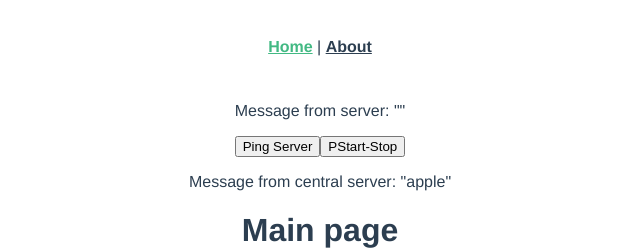
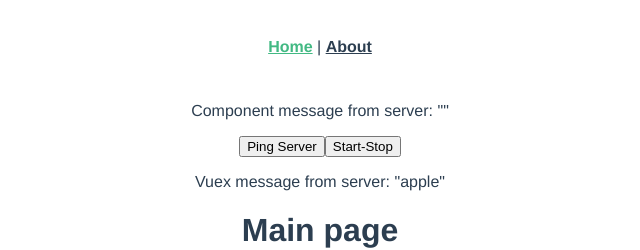
Before and after one commit to happyt/gf-viewer, a Vue app: page / in a window 1280 px wide. Shown: the top 250 px of the page, without its empty margins (320-960 px from the left). Built offline with nearby package versions, Linux system fonts and the light colour scheme; no server answers; what vue-socket.io would draw is missing.

Commit message:
Simple strings version

```diff
--- a/src/components/CentralSocket.vue
+++ b/src/components/CentralSocket.vue
@@ -1,7 +1,7 @@
 <template>
   <div>
     <p v-if="isConnected" >Central connection to the server!</p>
-    <p>Message from central server: "{{centralMessage}}"</p>
+    <p>Vuex message from server: "{{centralMessage}}"</p>
   </div>
 </template>
 <script>
@@ -12,7 +12,7 @@ export default {
   },
     computed: {
       isConnected() {
-        return this.$store.getters.madeOne
+        return this.$store.getters.oneConnected
       },
       centralMessage() {
         return this.$store.getters.oneMessage
--- a/src/components/PingSocket.vue
+++ b/src/components/PingSocket.vue
@@ -1,14 +1,18 @@
 <template>
   <div>
     <p v-if="isConnected">We're connected to the server!</p>
-    <p>Message from server: "{{socketMessage}}"</p>
+    <p>Component message from server: "{{socketMessage}}"</p>
     <button @click="pingServer()">Ping Server</button>
-    <button @click="pingStartStop()">PStart-Stop</button>
+    <button @click="pingStartStop()">Start-Stop</button>
   </div>
 </template>
 
 <script>
+const MESS = 'messageChannel'
+const CMND = 'commandChannel'
+
 export default {
+
   data() {
     return {
       isConnected: false,
@@ -19,7 +23,8 @@ export default {
   sockets: {
     connect() {
       // Fired when the socket connects.
-      console.log("connected")
+      console.log("component connected")
+      this.$socket.emit(MESS, 'component connected')
       this.isConnected = true;
     },
 
@@ -37,11 +42,11 @@ export default {
   methods: {
     pingServer() {
       // Send the "pingServer" event to the server.
-      this.$socket.emit('centralChannel', 'PING!')
+      this.$socket.emit(MESS, 'PING!')
     },
     pingStartStop() {
       // Send the "pingServer" event to the server.
-      this.$socket.emit('centralChannel', 'PINGo')
+      this.$socket.emit(CMND, 'PINGo')
     }
   }
 }
--- a/src/store.js
+++ b/src/store.js
@@ -7,14 +7,16 @@ const api = "https://jsonplaceholder.typicode.com/users";
 const UPDATE_USERS = "UPDATE_USERS";
 const SET_LOADING = "SET_LOADING";
 
+const MESS = 'messageChannel'
+
 Vue.use(Vuex);
 
 export default new Vuex.Store({
   state: {
     loading: false,
     time: "1234",
-    madeConnection: false,
-    theMessage: 'apple',
+    centralConnection: false,
+    centralMessage: 'apple',
     players: [
       { name: "fred", hole: 1, score: -4, update: "2345" },
       { name: "jim", hole: 1, score: -3, update: "2345" },
@@ -23,39 +25,42 @@ export default new Vuex.Store({
     ]
   },
   mutations: {
-    [UPDATE_USERS](state, users) {
-      console.log("update players", users);
-      state.players = users;
-      console.log('state', state);
+    UPDATE_USERS(state, users) {
+      console.log("update players", users)
+      state.players = users
+      console.log('state', state)
     },
-    [SET_LOADING](state, loading) {
+    SET_LOADING(state, loading) {
       state.loading = loading;
     },
     SOCKET_CONNECT(state) {
-      console.log('central')
-      state.madeConnection = true;
+      console.log('central connected')
+      state.centralConnection = true
+      this._vm.$socket.emit(MESS, 'central connected')
     },
 
     SOCKET_DISCONNECT(state) {
-      state.madeConnection = false;
+      state.centralConnection = false;
     },
 
     SOCKET_MESSAGECHANNEL(state, message) {
-      state.theMessage = message
+      console.log("YYYY: ", message[0])
+      state.centralMessage = message
     },
-    SOCKET_CENTRALCHANNEL(state, message) {
-      state.theMessage = message
+    SOCKET_COMMANDCHANNEL(state, message) {
+      console.log("XXXX: ", message[0])
+      state.centralMessage = message
     }
   },
   getters: {
     players(state) {
       return state.players;
     },
-    madeOne(state) {
-      return state.madeConnection;
+    oneConnected(state) {
+      return state.centralConnection;
     },
     oneMessage(state) {
-      return state.theMessage;
+      return state.centralMessage;
     }
   },
   actions: {
```
Also changed, not shown: 1 other file (tests, documents, lock files or other folders).
